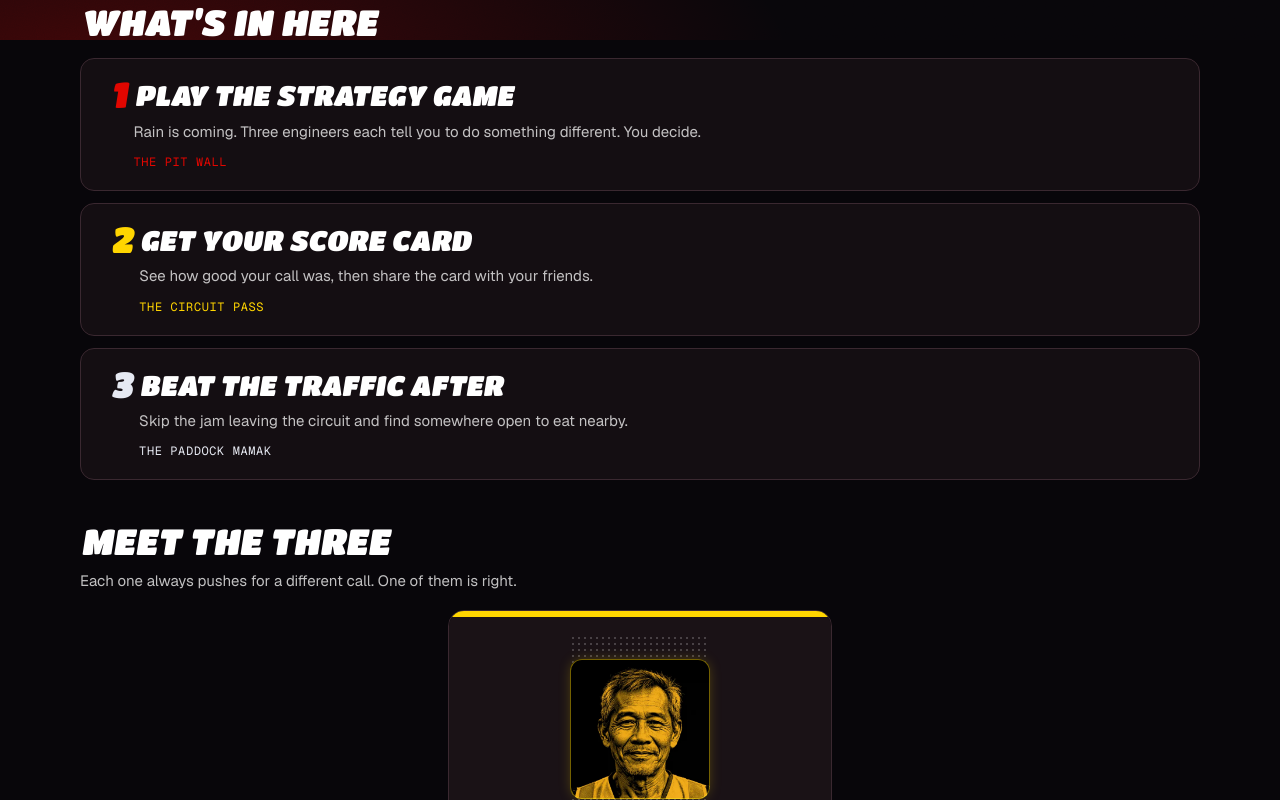
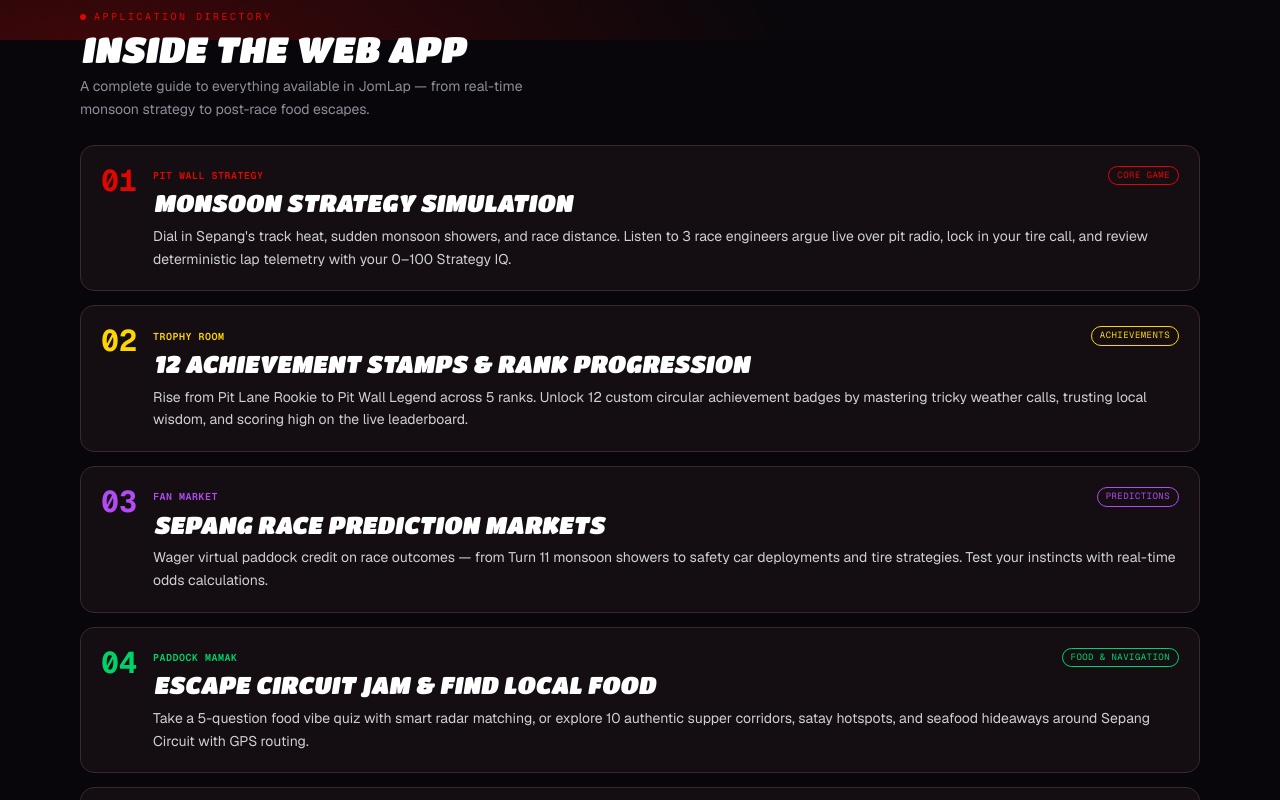
Before and after one commit to mewHacks/f1-sepang, a Next.js app: page / in a window 1280 px wide. Shown: the part 760-1560 px from the top of the page. Built offline with nearby package versions, Linux system fonts and the light colour scheme.

Commit message:
docs(landing): add comprehensive section-by-section app directory explaining all 5 features

```diff
--- a/components/Landing.tsx
+++ b/components/Landing.tsx
@@ -4,29 +4,47 @@
 import { PERSONAS, CALL_LABEL } from "@/lib/personas.ts";
 import { Avatar, Reveal, Title } from "./Chrome.tsx";
 
-// Plain English first. The F1 term is a small subtitle, not the headline —
-// nobody should need to know what a "paddock" is to understand the app.
-const FEATURES = [
+// Section-by-section directory of everything inside JomLap
+const SECTIONS = [
   {
-    n: "1",
+    n: "01",
     tone: "red" as const,
-    title: "Play the strategy game",
-    body: "Rain is coming. Three engineers each tell you to do something different. You decide.",
-    label: "The Pit Wall",
+    label: "Pit Wall Strategy",
+    title: "Monsoon Strategy Simulation",
+    body: "Dial in Sepang's track heat, sudden monsoon showers, and race distance. Listen to 3 race engineers argue live over pit radio, lock in your tire call, and review deterministic lap telemetry with your 0–100 Strategy IQ.",
+    tag: "Core Game",
   },
   {
-    n: "2",
+    n: "02",
     tone: "yellow" as const,
-    title: "Get your score card",
-    body: "See how good your call was, then share the card with your friends.",
-    label: "The Circuit Pass",
+    label: "Trophy Room",
+    title: "12 Achievement Stamps & Rank Progression",
+    body: "Rise from Pit Lane Rookie to Pit Wall Legend across 5 ranks. Unlock 12 custom circular achievement badges by mastering tricky weather calls, trusting local wisdom, and scoring high on the live leaderboard.",
+    tag: "Achievements",
   },
   {
-    n: "3",
+    n: "03",
+    tone: "purple" as const,
+    label: "Fan Market",
+    title: "Sepang Race Prediction Markets",
+    body: "Wager virtual paddock credit on race outcomes — from Turn 11 monsoon showers to safety car deployments and tire strategies. Test your instincts with real-time odds calculations.",
+    tag: "Predictions",
+  },
+  {
+    n: "04",
+    tone: "green" as const,
+    label: "Paddock Mamak",
+    title: "Escape Circuit Jam & Find Local Food",
+    body: "Take a 5-question food vibe quiz with smart radar matching, or explore 10 authentic supper corridors, satay hotspots, and seafood hideaways around Sepang Circuit with GPS routing.",
+    tag: "Food & Navigation",
+  },
+  {
+    n: "05",
     tone: "ice" as const,
-    title: "Beat the traffic after",
-    body: "Skip the jam leaving the circuit and find somewhere open to eat nearby.",
-    label: "The Paddock Mamak",
+    label: "Circuit Pass",
+    title: "Holographic Credential & Social Sharing",
+    body: "Mint your personal interactive 3D holographic circuit pass stamped with your final Strategy IQ, rank badge, and callsign. Export in high resolution directly to X, Threads, and Instagram.",
+    tag: "Shareable Pass",
   },
 ];
 
@@ -136,35 +154,61 @@
         </div>
       </div>
 
-      {/* --- what's in here: three big, plain-language cards --- */}
-      <Reveal className="mt-10 px-4">
-        <h2 className="title title-loose text-3xl leading-tight sm:text-4xl">
-          What&apos;s in here
+      {/* --- Section-by-Section App Walkthrough --- */}
+      <Reveal className="mt-12 px-4">
+        <div className="flex items-center gap-2 text-[10px] font-mono uppercase tracking-[0.25em] text-red">
+          <span className="h-1.5 w-1.5 rounded-full bg-red" />
+          <span>Application Directory</span>
+        </div>
+        <h2 className="title title-loose text-3xl leading-tight sm:text-4xl mt-1">
+          Inside the Web App
         </h2>
-        <div className="mt-4 flex flex-col gap-3">
-          {FEATURES.map((f, i) => (
+        <p className="mt-1.5 text-[14px] leading-relaxed text-muted max-w-md">
+          A complete guide to everything available in JomLap — from real-time monsoon strategy to post-race food escapes.
+        </p>
+
+        <div className="mt-6 flex flex-col gap-3.5">
+          {SECTIONS.map((f, i) => (
             <div
               key={f.label}
               style={{ "--i": i } as React.CSSProperties}
-              className="anim-rise card flex gap-4 p-5 transition-transform duration-200 hover:-translate-y-1 lg:hover:border-fg/30"
+              className="anim-rise card flex flex-col sm:flex-row gap-4 p-5 transition-transform duration-200 hover:-translate-y-0.5 lg:hover:border-fg/30"
             >
+              <div className="flex items-center sm:items-start justify-between sm:justify-start gap-3 shrink-0">
                 <span
-                className="title shrink-0 text-4xl leading-none"
+                  className="font-mono text-3xl font-bold leading-none"
                   style={{ color: `var(--${f.tone})` }}
                 >
                   {f.n}
                 </span>
-              <div className="min-w-0">
-                <h3 className="title title-loose text-2xl leading-tight sm:text-[1.75rem]">
-                  {f.title}
-                </h3>
-                <p className="mt-2 text-[15px] leading-relaxed text-fg/75">{f.body}</p>
+                <span
+                  className="sm:hidden data text-[9px] font-mono uppercase tracking-wider rounded-full border px-2 py-0.5"
+                  style={{ borderColor: `var(--${f.tone})`, color: `var(--${f.tone})` }}
+                >
+                  {f.tag}
+                </span>
+              </div>
+
+              <div className="min-w-0 flex-1">
+                <div className="flex items-center justify-between gap-2">
                   <div
-                  className="data mt-2.5 text-xs uppercase tracking-wider"
+                    className="data text-[10px] uppercase tracking-wider font-semibold"
                     style={{ color: `var(--${f.tone})` }}
                   >
                     {f.label}
                   </div>
+                  <span
+                    className="hidden sm:inline-block data text-[9px] font-mono uppercase tracking-wider rounded-full border px-2 py-0.5"
+                    style={{ borderColor: `var(--${f.tone})`, color: `var(--${f.tone})` }}
+                  >
+                    {f.tag}
+                  </span>
+                </div>
+
+                <h3 className="title title-loose text-xl leading-snug sm:text-2xl mt-1 text-white">
+                  {f.title}
+                </h3>
+                <p className="mt-2 text-[14px] leading-relaxed text-fg/80">{f.body}</p>
               </div>
             </div>
           ))}
```
Lines whose indentation alone changed are shown as unchanged.
